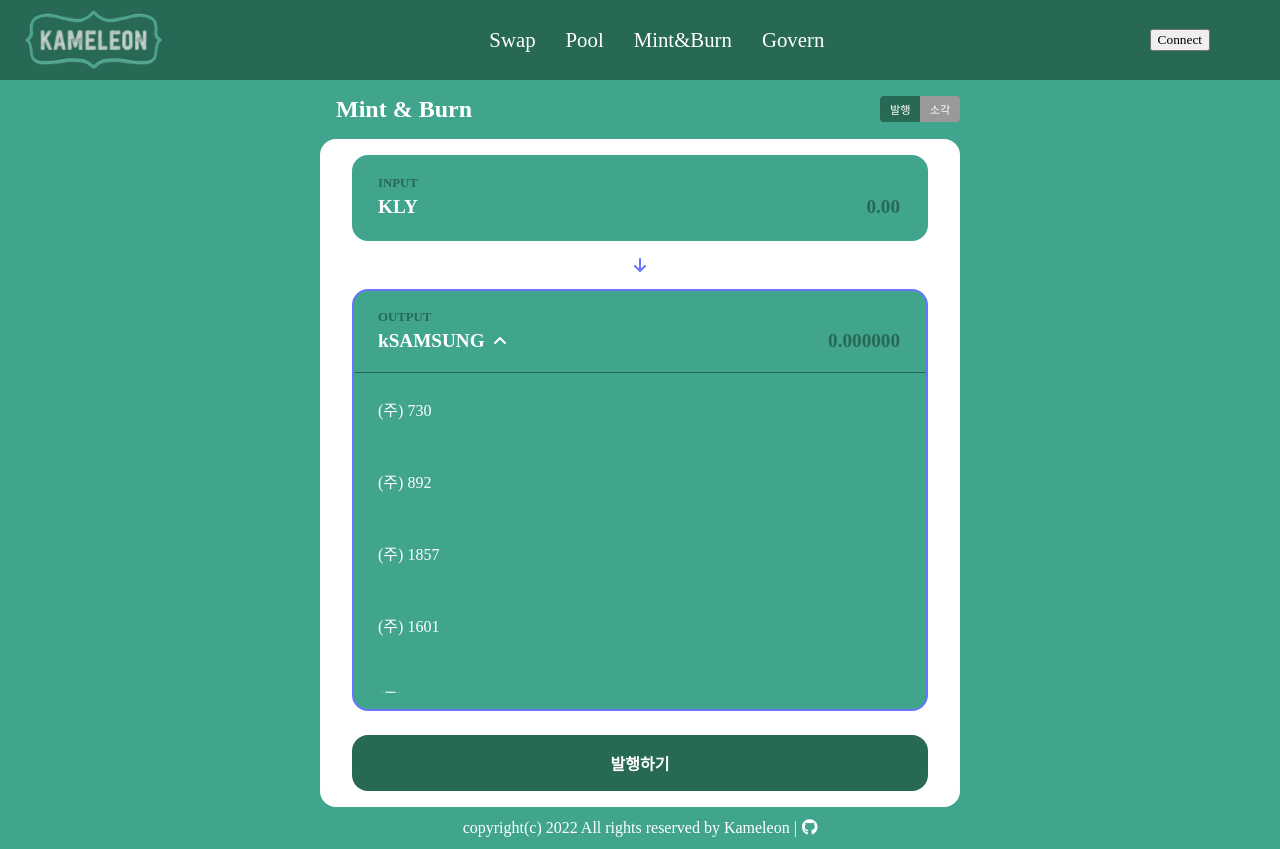
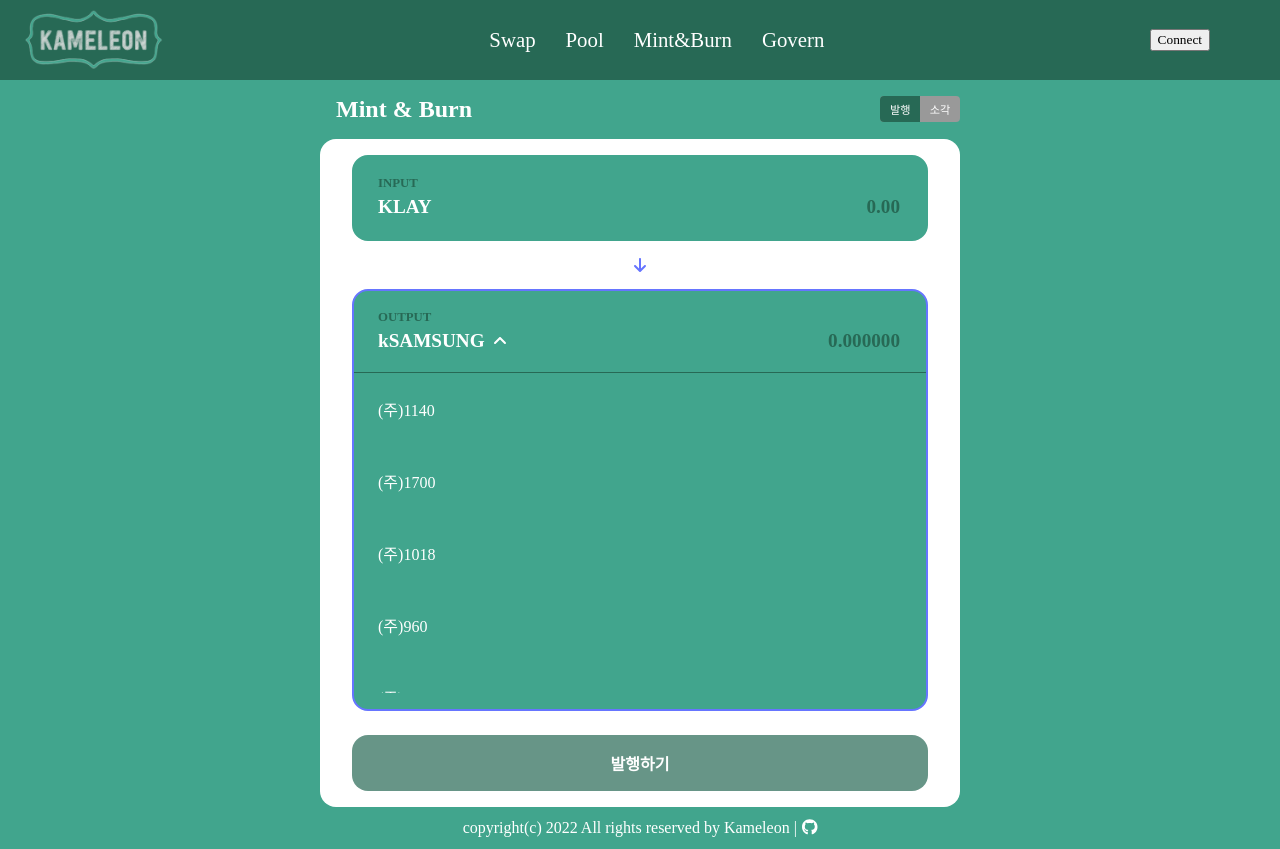
Before and after one commit to codestates/beb-03-Kameleon, a React (Create React App) app in the folder client/: page /mint in a window 1280 px wide. Both pictures are taken after a click on the icon 499 px from the left and 341 px from the top of the page. Built offline with nearby package versions, Linux system fonts and the light colour scheme.

Commit message:
feat(client): Modify Mint page logic

```diff
--- a/client/src/components/Input/MultipleInput.tsx
+++ b/client/src/components/Input/MultipleInput.tsx
@@ -1,4 +1,4 @@
-import React, { useState, useCallback } from 'react';
+import React, { useState, useCallback, useEffect } from 'react';
 import { FontAwesomeIcon } from '@fortawesome/react-fontawesome';
 import { IconProp } from '@fortawesome/fontawesome-svg-core';
 import { faAngleDown, faAngleUp } from '@fortawesome/free-solid-svg-icons';
@@ -19,34 +19,62 @@
 
 interface LayoutProps {
   children: React.ReactNode;
+  liftState: (value: string, name: string, isDecimalError: boolean) => void;
 }
 
-const MultipleInput = ({ children }: LayoutProps) => {
-  const [isOpen, setIsOpen] = useState(false);
-  const { inputValue, isFocus, isError, setInputKey, setIsFocus, changeInput } =
-    useInput();
+interface TokenListProps {
+  id: number;
+  name: string;
+}
 
-  const tokenList = createTokenList(20);
+// interface TokenListProps extends Array<TokenListItemProps> {
+//   test: string;
+// }
+
+const MultipleInput = ({ children, liftState }: LayoutProps) => {
+  const [isOpen, setIsOpen] = useState<boolean>(false);
+  const [tokenList, setTokenList] = useState<Array<TokenListProps>>([]);
+  const [name, setName] = useState<string>('kSAMSUNG');
+  const {
+    inputValue,
+    isFocus,
+    isError,
+    isDecimalError,
+    setInputKey,
+    setIsFocus,
+    changeInput,
+  } = useInput(6);
+
+  useEffect(() => {
+    setTokenList(createTokenList(20));
+  }, []);
+
+  useEffect(() => {
+    liftState(inputValue, name, isDecimalError);
+  }, [liftState, inputValue, name, isDecimalError]);
 
   const clickDownIcon = useCallback(() => {
     setIsOpen(true);
     setIsFocus(true);
-  }, [setIsOpen, setIsFocus]);
+  }, [setIsFocus]);
 
   const clickUpIcon = useCallback(() => {
     setIsOpen(false);
     setIsFocus(false);
-  }, [setIsOpen, setIsFocus]);
+  }, [setIsFocus]);
 
   return (
-    <MultipleInputContainer isFocus={isFocus} isError={isError}>
+    <MultipleInputContainer
+      isFocus={isFocus}
+      isError={isError || isDecimalError}
+    >
       <div>
         <label htmlFor="input">{children}</label>
         <MultipleInputWrapper>
           <section>
             {/* temp */}
             {/* <img /> */}
-            <div>kSAMSUNG</div>
+            <div>{name}</div>
             {isOpen ? (
               <FontAwesomeIcon
                 icon={angleUp}
@@ -77,12 +105,18 @@
             <MultipleInputBlank />
             <MultipleInputList>
               {tokenList.map((el) => (
-                <li key={el.id}>{el.name}</li>
+                <li key={el.id} onClick={() => setName(el.name)}>
+                  {el.name}
+                </li>
               ))}
             </MultipleInputList>
           </>
         )}
       </div>
+      {/* error */}
+      {isDecimalError && (
+        <section>Amount must be within 6 decimal points</section>
+      )}
       {isError && <section>Required</section>}
     </MultipleInputContainer>
   );
--- a/client/src/components/Input/SingleInput.tsx
+++ b/client/src/components/Input/SingleInput.tsx
@@ -1,4 +1,4 @@
-import React from 'react';
+import React, { useEffect } from 'react';
 
 import { SingleInputContainer, SingleInputWrapper } from './SingleInput.styles';
 
@@ -6,21 +6,33 @@
 
 interface LayoutProps {
   children: React.ReactNode;
+  liftState: (value: string, name: string, isDecimalError: boolean) => void;
 }
 
-const SingleInput = ({ children }: LayoutProps) => {
-  const { inputValue, isFocus, isError, setInputKey, setIsFocus, changeInput } =
-    useInput();
+const SingleInput = ({ children, liftState }: LayoutProps) => {
+  const {
+    inputValue,
+    isFocus,
+    isError,
+    isDecimalError,
+    setInputKey,
+    setIsFocus,
+    changeInput,
+  } = useInput(2);
+
+  useEffect(() => {
+    liftState(inputValue, 'KLY', isDecimalError);
+  }, [liftState, inputValue, isDecimalError]);
 
   return (
-    <SingleInputContainer isFocus={isFocus} isError={isError}>
+    <SingleInputContainer isFocus={isFocus} isError={isError || isDecimalError}>
       <div>
         <label htmlFor="input">{children}</label>
         <SingleInputWrapper>
           <section>
             {/* temp */}
             {/* <img /> */}
-            <div>KLY</div>
+            <div>KLAY</div>
           </section>
           <input
             placeholder="0.00"
@@ -34,6 +46,10 @@
           />
         </SingleInputWrapper>
       </div>
+      {/* error */}
+      {isDecimalError && (
+        <section>Amount must be within 6 decimal points</section>
+      )}
       {isError && <section>Required</section>}
     </SingleInputContainer>
   );
--- a/client/src/hooks/useInput.tsx
+++ b/client/src/hooks/useInput.tsx
@@ -1,36 +1,62 @@
 import React, { useState, useCallback } from 'react';
 
-const useInput = () => {
+const useInput = (decimal: number) => {
   const [inputValue, setInputValue] = useState<string>('');
   const [inputKey, setInputKey] = useState<string>('');
   const [isFocus, setIsFocus] = useState(false);
   const [isError, setIsError] = useState(false);
+  const [isDecimalError, setIsDecimalError] = useState(false);
 
   const changeInput = useCallback(
     (e: React.ChangeEvent<HTMLInputElement>) => {
+      // 입력받은 키값에 대한 조건문(숫자, 삭제 or 소수점)
       if (
         !!parseInt(inputKey) ||
         inputKey === 'Backspace' ||
         inputKey === 'Delete'
       ) {
         setInputValue(e.target.value);
+
+        // 소수점 체크 Logic
+        // 소수점 에러 핸들링
+        const [, n] = e.target.value.split('.');
+        if (n && n.length > decimal) {
+          setIsDecimalError(true);
+        } else {
+          setIsDecimalError(false);
+        }
+
+        // Mint Page로 상태 끌어올리기
+        // handler(e.target.value);
       } else if (
         inputKey === '.' &&
         e.target.value.match(/\./g)?.length === 1
       ) {
         setInputValue(e.target.value);
+
+        // Mint Page로 상태 끌어올리기
+        // handler(e.target.value);
       }
 
+      // 빈 값 에러 핸들링
       if (e.target.value) {
         setIsError(false);
       } else {
         setIsError(true);
       }
     },
-    [inputKey]
+    [inputKey, decimal]
   );
 
-  return { inputValue, isFocus, isError, setInputKey, setIsFocus, changeInput };
+  return {
+    inputValue,
+    isFocus,
+    isError,
+    isDecimalError,
+    setInputKey,
+    setIsFocus,
+    changeInput,
+  };
 };
 
 export default useInput;
--- a/client/src/pages/MintPage.tsx
+++ b/client/src/pages/MintPage.tsx
@@ -1,4 +1,4 @@
-import { useState } from 'react';
+import { useState, useCallback } from 'react';
 import { FontAwesomeIcon } from '@fortawesome/react-fontawesome';
 import { IconProp } from '@fortawesome/fontawesome-svg-core';
 import { faArrowDown } from '@fortawesome/free-solid-svg-icons';
@@ -8,6 +8,7 @@
   TabStyle,
   DetailInfoStyle,
   IconWrapper,
+  ButtonWrapper,
 } from './styles/MintPage.styles';
 
 import SingleInput from '../components/Input/SingleInput';
@@ -15,8 +16,44 @@
 
 const arrowDown = faArrowDown as IconProp;
 
-const SwapPage = () => {
-  const [tab, setTab] = useState('mint');
+const MintPage = () => {
+  const [tab, setTab] = useState<string>('mint');
+  const [valueA, setValueA] = useState<string>('');
+  const [valueB, setValueB] = useState<string>('');
+  const [nameA, setNameA] = useState<string>('');
+  const [nameB, setNameB] = useState<string>('');
+  const [isDecimalErrorA, setIsDecimalErrorA] = useState<boolean>(false);
+  const [isDecimalErrorB, setIsDecimalErrorB] = useState<boolean>(false);
+
+  const clickButton = useCallback(() => {
+    console.log('button click');
+  }, []);
+
+  const liftStateA = useCallback(
+    (value: string, name: string, isDecimalError: boolean) => {
+      console.log('1');
+      setValueA(value);
+      setNameA(name);
+      setIsDecimalErrorA(isDecimalError);
+    },
+    []
+  );
+
+  const liftStateB = useCallback(
+    (value: string, name: string, isDecimalError: boolean) => {
+      setValueB(value);
+      setNameB(name);
+      setIsDecimalErrorB(isDecimalError);
+    },
+    []
+  );
+
+  console.log('mintA', Number(valueA), nameA, isDecimalErrorA);
+  console.log('mintB', Number(valueB), nameB, isDecimalErrorB);
+
+  // Number로 형식 변환
+  // 0 보다 클때
+  // 소수점 확인 알아서해줌 ex) 4. => 4
 
   return (
     <MintPageWrapper>
@@ -40,20 +77,28 @@
       <form action="">
         {tab === 'mint' ? (
           <>
-            <SingleInput>INPUT</SingleInput>
+            <SingleInput liftState={liftStateA}>INPUT</SingleInput>
             <IconWrapper>
               <FontAwesomeIcon icon={arrowDown} className="icon" />
             </IconWrapper>
-            <MultipleInput>OUTPUT</MultipleInput>
-            <button type="button">발행하기</button>
+            <MultipleInput liftState={liftStateB}>OUTPUT</MultipleInput>
+            <ButtonWrapper
+              numberA={Number(valueA)}
+              numberB={Number(valueB)}
+              isErrorA={isDecimalErrorA}
+              isErrorB={isDecimalErrorB}
+              type="button"
+            >
+              발행하기
+            </ButtonWrapper>
           </>
         ) : (
           <>
-            <MultipleInput>INPUT</MultipleInput>
+            <MultipleInput liftState={liftStateB}>INPUT</MultipleInput>
             <IconWrapper>
               <FontAwesomeIcon icon={arrowDown} className="icon" />
             </IconWrapper>
-            <SingleInput>OUTPUT</SingleInput>
+            <SingleInput liftState={liftStateA}>OUTPUT</SingleInput>
             <DetailInfoStyle>
               <div>
                 <dt>Exchange Rate</dt>
@@ -64,7 +109,16 @@
                 <dd>0.001KLAY</dd>
               </div>
             </DetailInfoStyle>
-            <button type="button">소각하기</button>
+            <ButtonWrapper
+              numberA={Number(valueA)}
+              numberB={Number(valueB)}
+              isErrorA={isDecimalErrorA}
+              isErrorB={isDecimalErrorB}
+              type="button"
+              onClick={clickButton}
+            >
+              소각하기
+            </ButtonWrapper>
           </>
         )}
       </form>
@@ -72,4 +126,4 @@
   );
 };
 
-export default SwapPage;
+export default MintPage;
--- a/client/src/pages/MyPage.tsx
+++ b/client/src/pages/MyPage.tsx
@@ -49,7 +49,7 @@
             <div>ROI</div>
           </div>
           {myPoolList.map((el) => (
-            <MyPageItem>
+            <MyPageItem key={el.id}>
               <div>{el.name}</div>
               <div className="main__oracle">
                 1KLY + {el.balance.toLocaleString('ko-KR')}KSE
--- a/client/src/pages/PoolPage.tsx
+++ b/client/src/pages/PoolPage.tsx
@@ -17,7 +17,7 @@
           <div>수익률</div>
         </div>
         {poolList.map((el) => (
-          <PoolPageItem>
+          <PoolPageItem key={el.id}>
             <div>{el.name}</div>
             <div className="main__oracle">
               {el.liquid.toLocaleString('ko-KR')}
--- a/client/src/pages/styles/MintPage.styles.tsx
+++ b/client/src/pages/styles/MintPage.styles.tsx
@@ -14,25 +14,6 @@
     padding: 1rem 2rem;
     background-color: var(--white);
     border-radius: 1rem;
-
-    & > button {
-      display: block;
-      padding: 1rem 2rem;
-      margin: auto;
-      margin-top: 1.5rem;
-      width: 100%;
-      color: var(--white);
-      font-weight: 700;
-      font-size: 1rem;
-      background-color: var(--dark-green);
-      border-radius: 1rem;
-      border: 0;
-
-      :hover {
-        cursor: pointer;
-        opacity: 0.8;
-      }
-    }
   }
 `;
 
@@ -53,6 +34,10 @@
 
     &.on {
       background-color: var(--dark-green);
+    }
+
+    :hover {
+      cursor: pointer;
     }
   }
 `;
@@ -87,4 +72,31 @@
   color: var(--blue);
 `;
 
+export const ButtonWrapper = styled.button<{
+  numberA: number;
+  numberB: number;
+  isErrorA: boolean;
+  isErrorB: boolean;
+}>`
+  display: block;
+  padding: 1rem 2rem;
+  margin: auto;
+  margin-top: 1.5rem;
+  width: 100%;
+  color: var(--white);
+  font-weight: 700;
+  font-size: 1rem;
+  background-color: var(--dark-green);
+  border-radius: 1rem;
+  border: 0;
+  opacity: ${(props) =>
+    props.numberA > 0 && props.numberB > 0 && !props.isErrorA && !props.isErrorB
+      ? ''
+      : '0.7'};
+
+  :hover {
+    cursor: pointer;
+  }
+`;
+
 export { MintPageWrapper, DetailInfoStyle, TabStyle };
--- a/client/src/utils/dummyCreator.ts
+++ b/client/src/utils/dummyCreator.ts
@@ -8,7 +8,7 @@
   for (let i = 0; i < len; i++) {
     const token = {
       id: i,
-      name: '(주) ' + getRandomInt(1, 2000),
+      name: '(주)' + getRandomInt(1, 2000),
       oraclePrice: getRandomInt(0, 100000),
       usdPrice: getRandomInt(0, 100000),
       krwPrice: getRandomInt(0, 100000),
```
